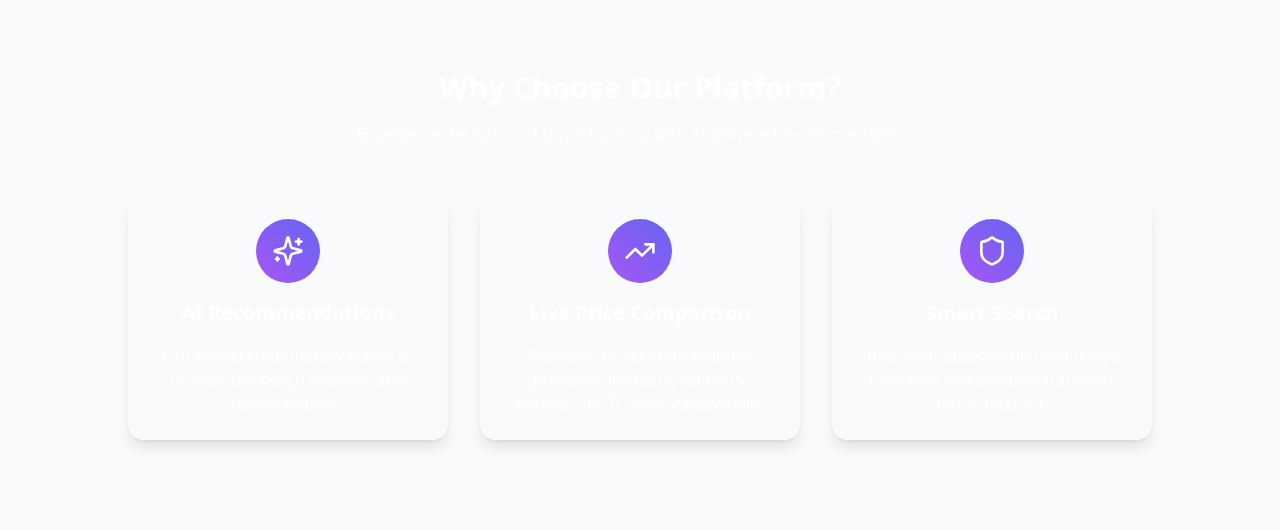
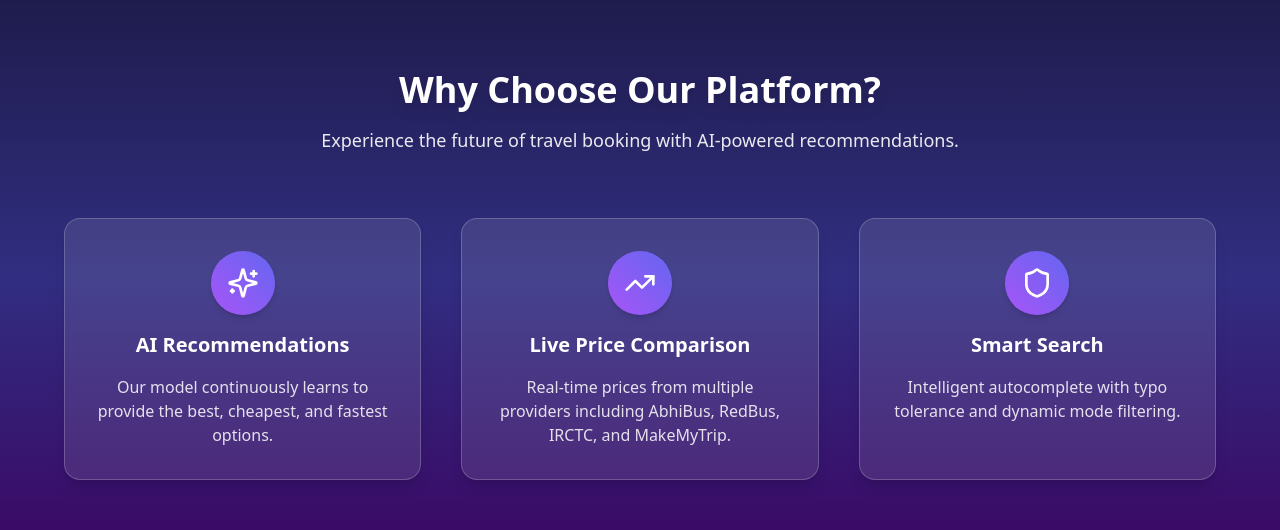
Before and after one commit to Sourish3605/VoyageAI--RL-PROJECT, a React (Vite) app: page / in a window 1280 px wide. Shown: the part 981-1511 px from the top of the page. Built offline with nearby package versions, Linux system fonts and the light colour scheme; grey boxes are pictures that could not be loaded.

Commit message:
Update Index.tsx

```diff
--- a/src/pages/Index.tsx
+++ b/src/pages/Index.tsx
@@ -1,4 +1,5 @@
 import { useState } from 'react';
+import { motion } from 'framer-motion';
 import { SearchBar } from '@/components/SearchBar';
 import { ResultsView } from '@/components/ResultsView';
 import { SearchParams, SearchResults } from '@/types/travel';
@@ -165,50 +166,72 @@ const Index = () => {
         </div>
       )}
 
-      {/* ================= WHY CHOOSE SECTION ================= */}
+      {/* ================= WHY CHOOSE SECTION (Animated) ================= */}
       {!searchResults && !isSearching && (
-        <div className="container mx-auto px-4 py-20">
-          <div className="text-center mb-12">
-            <h2 className="text-3xl font-bold mb-4 text-white">
-              Why Choose Our Platform?
-            </h2>
-            <p className="text-white/85 max-w-2xl mx-auto">
-              Experience the future of travel booking with AI-powered recommendations.
-            </p>
-          </div>
+        <section className="py-20 bg-gradient-to-b from-indigo-950 via-indigo-900 to-purple-950">
+          <div className="container mx-auto px-4">
+            {/* Section Header */}
+            <motion.div
+              initial={{ opacity: 0, y: 30 }}
+              whileInView={{ opacity: 1, y: 0 }}
+              viewport={{ once: true, amount: 0.2 }}
+              transition={{ duration: 0.8, ease: 'easeOut' }}
+              className="text-center mb-16"
+            >
+              <h2 className="text-4xl font-extrabold mb-4 text-white drop-shadow-lg">
+                Why Choose Our Platform?
+              </h2>
+              <p className="text-white/90 max-w-2xl mx-auto text-lg">
+                Experience the future of travel booking with AI-powered recommendations.
+              </p>
+            </motion.div>
 
-          <div className="grid md:grid-cols-3 gap-8 max-w-5xl mx-auto">
-            <div className="text-center space-y-4 p-6 rounded-2xl bg-white/10 border border-white/20 shadow-lg hover:shadow-xl transition-all">
-              <div className="inline-flex items-center justify-center w-16 h-16 rounded-full bg-gradient-to-tr from-purple-500 to-indigo-500">
-                <Sparkles className="h-8 w-8 text-white" />
-              </div>
-              <h3 className="text-xl font-bold text-white">AI Recommendations</h3>
-              <p className="text-white/85">
-                Our model continuously learns to provide the best, cheapest, and fastest options.
-              </p>
-            </div>
-
-            <div className="text-center space-y-4 p-6 rounded-2xl bg-white/10 border border-white/20 shadow-lg hover:shadow-xl transition-all">
-              <div className="inline-flex items-center justify-center w-16 h-16 rounded-full bg-gradient-to-tr from-purple-500 to-indigo-500">
-                <TrendingUp className="h-8 w-8 text-white" />
-              </div>
-              <h3 className="text-xl font-bold text-white">Live Price Comparison</h3>
-              <p className="text-white/85">
-                Real-time prices from multiple providers including AbhiBus, RedBus, IRCTC, and MakeMyTrip.
-              </p>
-            </div>
-
-            <div className="text-center space-y-4 p-6 rounded-2xl bg-white/10 border border-white/20 shadow-lg hover:shadow-xl transition-all">
-              <div className="inline-flex items-center justify-center w-16 h-16 rounded-full bg-gradient-to-tr from-purple-500 to-indigo-500">
-                <Shield className="h-8 w-8 text-white" />
-              </div>
-              <h3 className="text-xl font-bold text-white">Smart Search</h3>
-              <p className="text-white/85">
-                Intelligent autocomplete with typo tolerance and dynamic transport mode filtering.
-              </p>
+            {/* Cards Grid */}
+            <div className="grid md:grid-cols-3 gap-10 max-w-6xl mx-auto">
+              {[
+                {
+                  title: 'AI Recommendations',
+                  desc: 'Our model continuously learns to provide the best, cheapest, and fastest options.',
+                  Icon: Sparkles,
+                },
+                {
+                  title: 'Live Price Comparison',
+                  desc: 'Real-time prices from multiple providers including AbhiBus, RedBus, IRCTC, and MakeMyTrip.',
+                  Icon: TrendingUp,
+                },
+                {
+                  title: 'Smart Search',
+                  desc: 'Intelligent autocomplete with typo tolerance and dynamic mode filtering.',
+                  Icon: Shield,
+                },
+              ].map((card, i) => {
+                const Icon = card.Icon;
+                return (
+                  <motion.div
+                    key={card.title}
+                    initial={{ opacity: 0, y: 50, scale: 0.9 }}
+                    whileInView={{ opacity: 1, y: 0, scale: 1 }}
+                    viewport={{ once: true, amount: 0.2 }}
+                    transition={{ duration: 0.7, delay: i * 0.15, ease: 'easeOut' }}
+                    className="group text-center space-y-4 p-8 rounded-2xl
+                               bg-white/10 border border-white/20 shadow-lg
+                               hover:-translate-y-2 hover:shadow-2xl transition-all duration-300 cursor-pointer"
+                  >
+                    <div className="inline-flex items-center justify-center w-16 h-16 rounded-full
+                                    bg-gradient-to-tr from-purple-500 to-indigo-500 shadow-md
+                                    group-hover:scale-110 transition-transform">
+                      <Icon className="h-8 w-8 text-white" />
+                    </div>
+                    <h3 className="text-xl font-bold text-white group-hover:text-indigo-300">
+                      {card.title}
+                    </h3>
+                    <p className="text-white/85">{card.desc}</p>
+                  </motion.div>
+                );
+              })}
             </div>
           </div>
-        </div>
+        </section>
       )}
 
       {/* ================= FOOTER ================= */}
```
